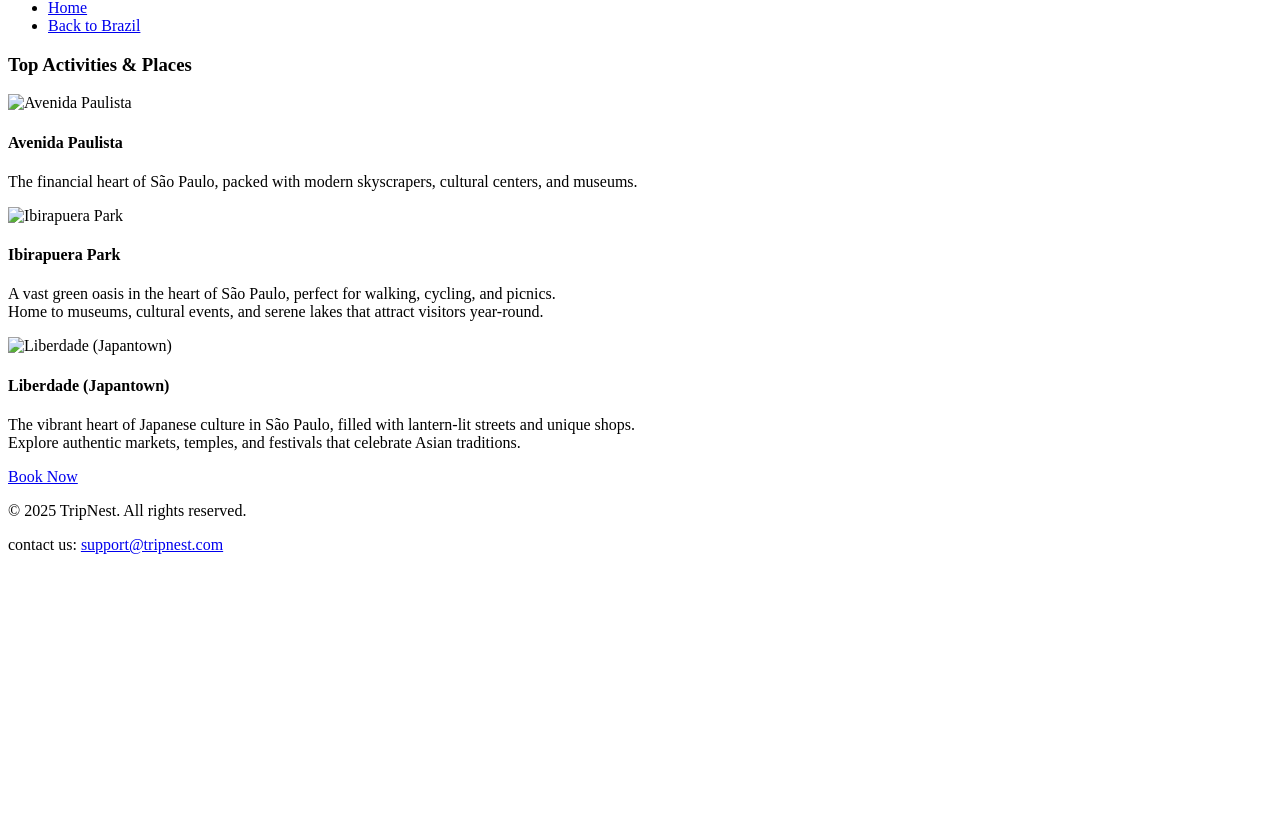
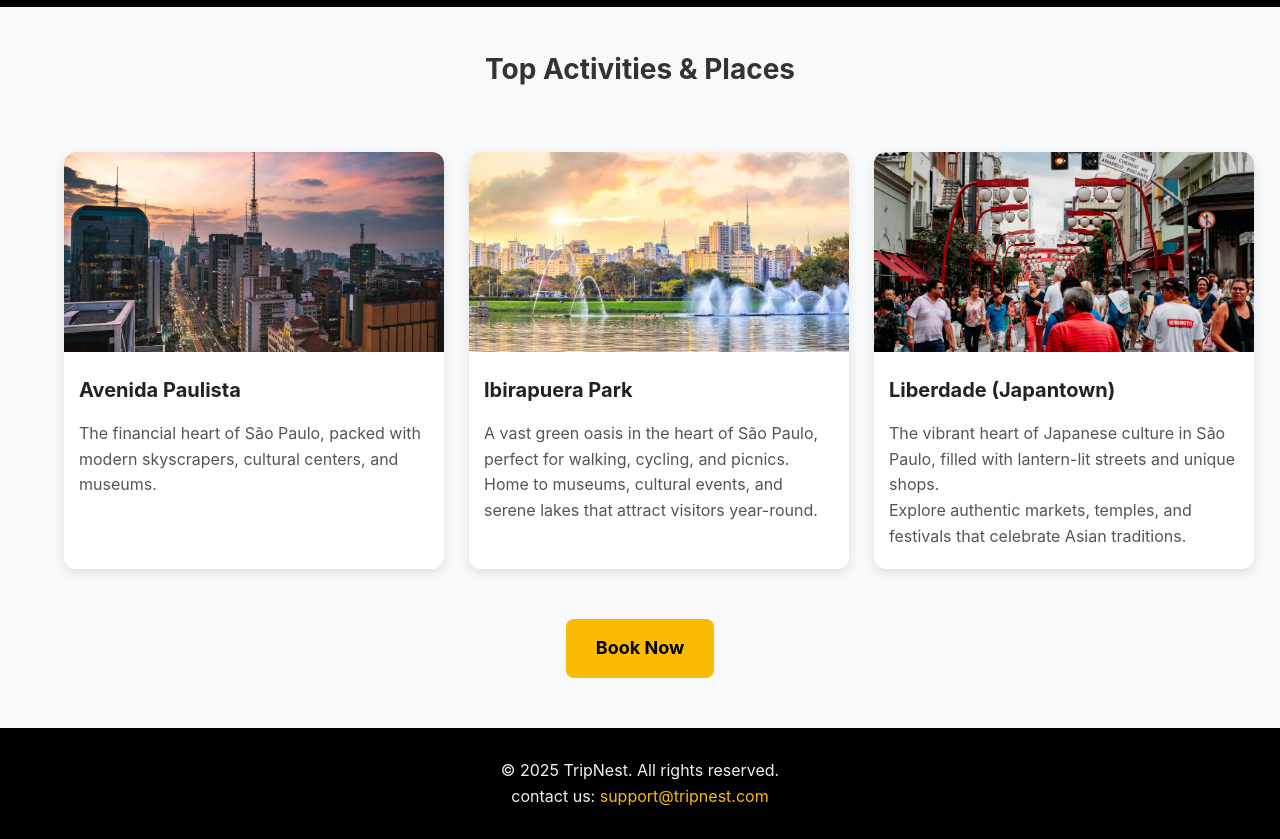
Before and after one commit to Shajanshiva/static_web_project, a plain HTML site: page pages/brazil_Sao_Paulo.html in a window 1280 px wide. Shown: the part 68-907 px from the top of the page. Before the commit the page ends 800 px from the top, so only its background shows below. Drawn offline with Linux system fonts and the light colour scheme; the site is published under a folder, as on GitHub Pages, so addresses that start at the root find nothing.

Commit message:
brazil index changed

```diff
--- a/pages/brazil_Sao_Paulo.html
+++ b/pages/brazil_Sao_Paulo.html
@@ -4,15 +4,15 @@
     <meta charset="UTF-8" />
     <meta name="viewport" content="width=device-width, initial-scale=1.0" />
     <title>Sao Paulo - TripNest</title>
-    <link rel="stylesheet" href="/styles/brazil_sao_paulo.css" />
+    <link rel="stylesheet" href="../styles/brazil_sao_paulo.css" />
   </head>
   <body>
     <nav class="navbar">
       <div class="container nav-content">
         <h1 class="logo">TripNest</h1>
         <ul class="nav-links">
-          <li><a href="/index.html">Home</a></li>
-          <li><a href="/pages/brazil_1.html">Back to Brazil</a></li>
+          <li><a href="../index.html">Home</a></li>
+          <li><a href="./pages/brazil_1.html">Back to Brazil</a></li>
         </ul>
       </div>
     </nav>
@@ -20,7 +20,7 @@
       <h3 class="section-title">Top Activities & Places</h3>
       <div class="activities">
         <div class="activity">
-          <img src="/assets/brazil.3.jpg" alt="Avenida Paulista" />
+          <img src="../assets/brazil.3.jpg" alt="Avenida Paulista" />
           <h4>Avenida Paulista</h4>
           <p>
             The financial heart of São Paulo, packed with modern skyscrapers,
@@ -28,7 +28,7 @@
           </p>
         </div>
         <div class="activity">
-          <img src="/assets/brazil.33.jpg" alt="Ibirapuera Park" />
+          <img src="../assets/brazil.33.jpg" alt="Ibirapuera Park" />
           <h4>Ibirapuera Park</h4>
           <p>
             A vast green oasis in the heart of São Paulo, perfect for walking,
@@ -38,7 +38,7 @@
           </p>
         </div>
         <div class="activity">
-          <img src="/assets/brazil.333.webp" alt="Liberdade (Japantown)" />
+          <img src="../assets/brazil.333.webp" alt="Liberdade (Japantown)" />
           <h4>Liberdade (Japantown)</h4>
           <p>
             The vibrant heart of Japanese culture in São Paulo, filled with
@@ -49,7 +49,7 @@
         </div>
       </div>
 
-      <a href="/pages/enquiry.html" class="book-btn">Book Now</a>
+      <a href="./pages/enquiry.html" class="book-btn">Book Now</a>
     </main>
 
     <footer>
```
Also changed, not shown: pages/brazil_1.html (+6 -6 lines), pages/brazil_rio.html (+7 -7 lines).
